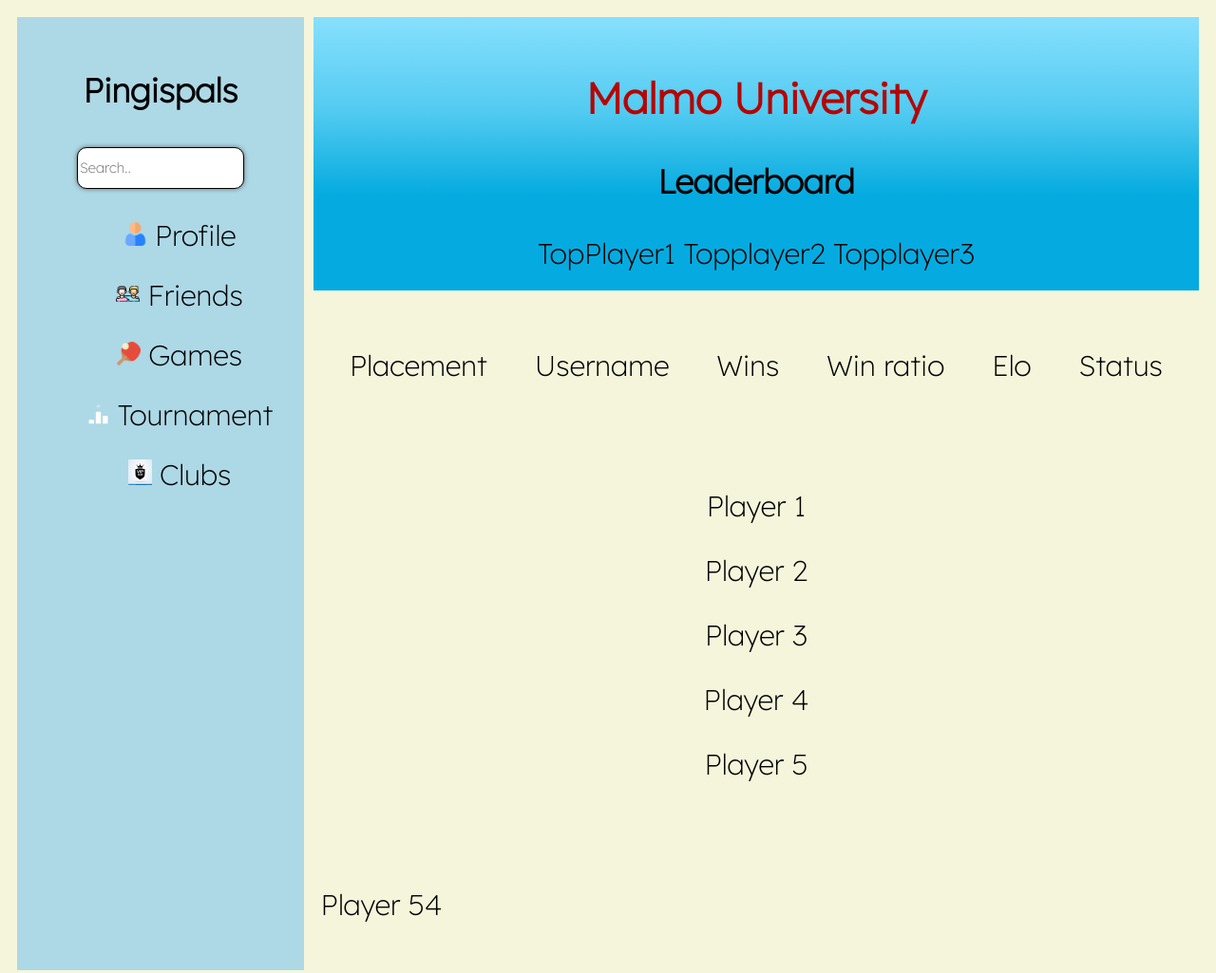
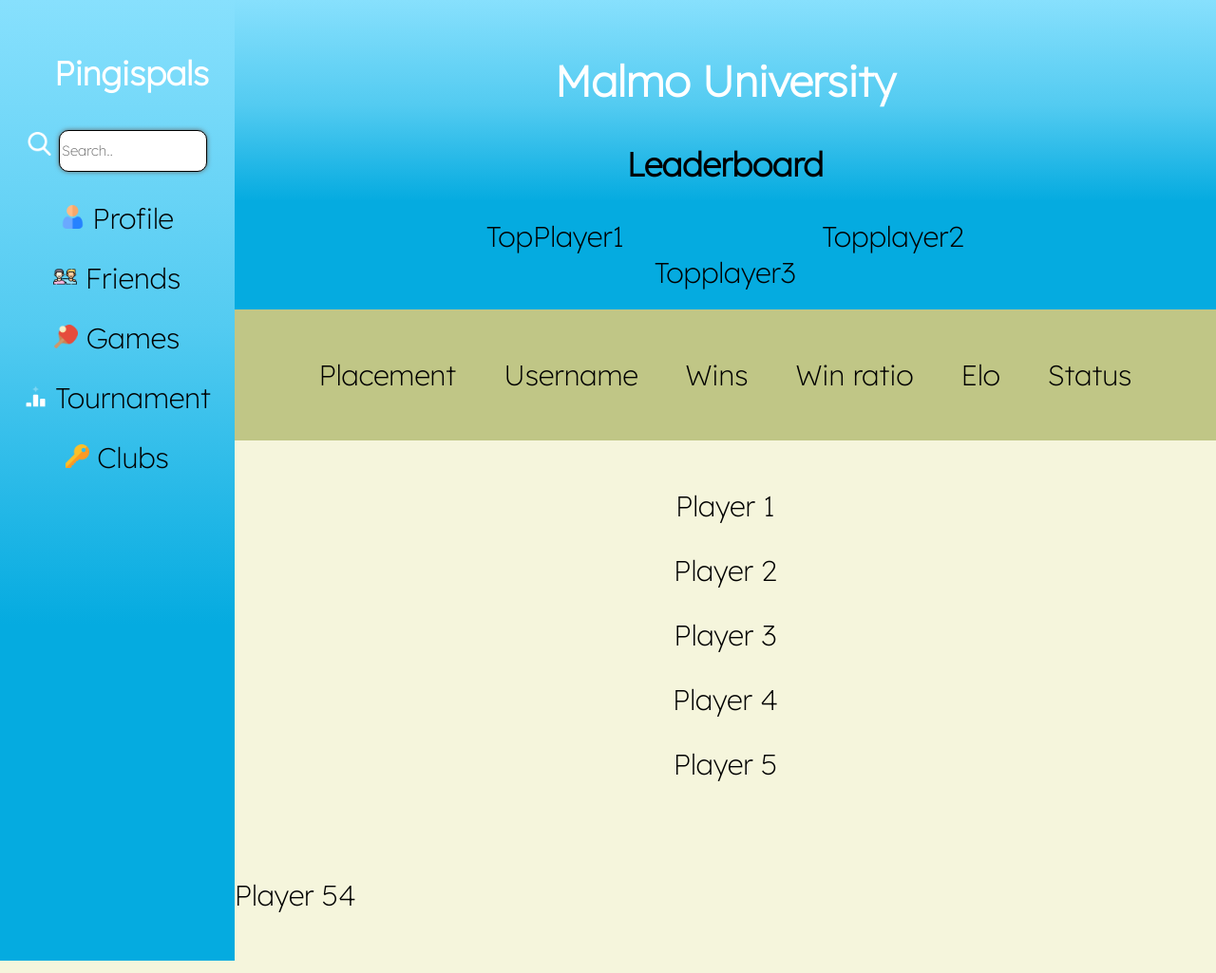
Before and after one commit to jenslars/Pingispalz, a plain HTML site: page PingisPals_Leaderboard/Leaderboard.html in a window 1280 px wide. Shown: the whole page at 95% size. Drawn offline with Linux system fonts and the light colour scheme.

Commit message:
Styling in css
Added some colours and animations to the site

```diff
--- a/PingisPals_Leaderboard/Leaderboard.html
+++ b/PingisPals_Leaderboard/Leaderboard.html
@@ -13,13 +13,14 @@
     <div class="grid">
         <div class="sidebar">
             <h3> Pingispals </h3>
+            <img src="search.png">
             <input type="text" placeholder="Search..">
             <ul>
                 <li><img src="user.png"> Profile </li>
                 <li><img src="friends.png"> Friends </li>
                 <li><img src="pingpong.png"> Games </li>
                 <li><img src="podium.png"> Tournament </li>
-                <li><img src="club.png"> Clubs </li>
+                <li><img src="clubkey.png"> Clubs </li>
             </ul>
         </div>
         <div class="header">
@@ -29,7 +30,7 @@
             <p> Topplayer2 </p>
             <p> Topplayer3 </p>
         </div>
-        <div class="ranking">
+        <div id="ranking">
             <p> Placement </p>
             <p> Username </p>
             <p> Wins </p>
@@ -37,7 +38,7 @@
             <p> Elo </p>
             <p> Status </p>
         </div>
-        <div class="ladder">
+        <div id="ladder">
             <p> Player 1 </p>
             <p> Player 2 </p>
             <p> Player 3 </p>
@@ -51,6 +52,5 @@
             <!-- Add JavaScript to name THE player -->
         </div>
     </div>
-
 </body>
 </html>
--- a/PingisPals_Leaderboard/styleLeaderboard.css
+++ b/PingisPals_Leaderboard/styleLeaderboard.css
@@ -1,11 +1,10 @@
 body {
     font-family: 'Lexend', sans-serif;
     background-color: beige;
+    margin: 0px;
 }
 .header {
     grid-area: header;
-    /* Permalink - use to edit and share this gradient: https://colorzilla.com/gradient-editor/#87e0fd+0,53cbf1+34,05abe0+65 */
-    background: #87e0fd; /* Old browsers */
     background: -moz-linear-gradient(top,  #87e0fd 0%, #53cbf1 34%, #05abe0 65%); /* FF3.6-15 */
     background: -webkit-linear-gradient(top,  #87e0fd 0%,#53cbf1 34%,#05abe0 65%); /* Chrome10-25,Safari5.1-6 */
     background: linear-gradient(to bottom,  #87e0fd 0%,#53cbf1 34%,#05abe0 65%); /* W3C, IE10+, FF16+, Chrome26+, Opera12+, Safari7+ */
@@ -13,21 +12,30 @@
 
 }
 
-.ranking {
+#ranking {
     grid-area: top;
     display: flex;
     flex-direction: row;
     justify-content: center;
     gap: 50px;
+    background-color: #C0C686
 }
 
 .sidebar {
     grid-area: menu;
-    background-color:lightblue;
+    background: #87e0fd; /* Old browsers */
+    background: -moz-linear-gradient(top,  #87e0fd 0%, #53cbf1 34%, #05abe0 65%); /* FF3.6-15 */
+    background: -webkit-linear-gradient(top,  #87e0fd 0%,#53cbf1 34%,#05abe0 65%); /* Chrome10-25,Safari5.1-6 */
+    background: linear-gradient(to bottom,  #87e0fd 0%,#53cbf1 34%,#05abe0 65%); /* W3C, IE10+, FF16+, Chrome26+, Opera12+, Safari7+ */
+    filter: progid:DXImageTransform.Microsoft.gradient( startColorstr='#87e0fd', endColorstr='#05abe0',GradientType=0 ); /* IE6-9 */
 }
 
+.sidebar > h3 {
+    color: #fff;
+    padding-left: 30px;
+}
 
-.ladder {
+#ladder {
     grid-area: ladder;
 }
 
@@ -43,8 +51,6 @@
     'menu top top top top top'
     'menu ladder ladder ladder ladder ladder'
     'menu footer footer footer footer footer';
-  gap: 10px;
-  padding: 10px;
 }
 
 .grid > div {
@@ -52,19 +58,28 @@
   padding: 20px 0;
   font-size: 30px;
 }
+
 li{
     list-style: none;
     margin: 25px;
 }
 
+li:hover {
+    color: #fff;
+    text-decoration: underline;
+    transition: 0.2s all ease;
+    cursor: pointer;
+}
+
 .header > h2 {
-    color:rgb(181, 5, 5);
+    color: #fff;
 }
 
 .header > p {
     display: flex;
     justify-content: center;
     display: inline;
+    padding: 100px;
 }
 
 input {
@@ -76,8 +91,18 @@
     font-family: 'Lexend', sans-serif;
     font-size: 15px;
     box-shadow: 0 0 5px #666;
+    transition: all 0.5s;
+    width:150px
+}
+
+input:focus {
+    width: 200px;
 }
 
 img {
     width: 25px;
 }
+
+ul {
+    padding: 0px;
+}
```
Also changed, not shown: PingisPals_Leaderboard/clubkey.png (added).
